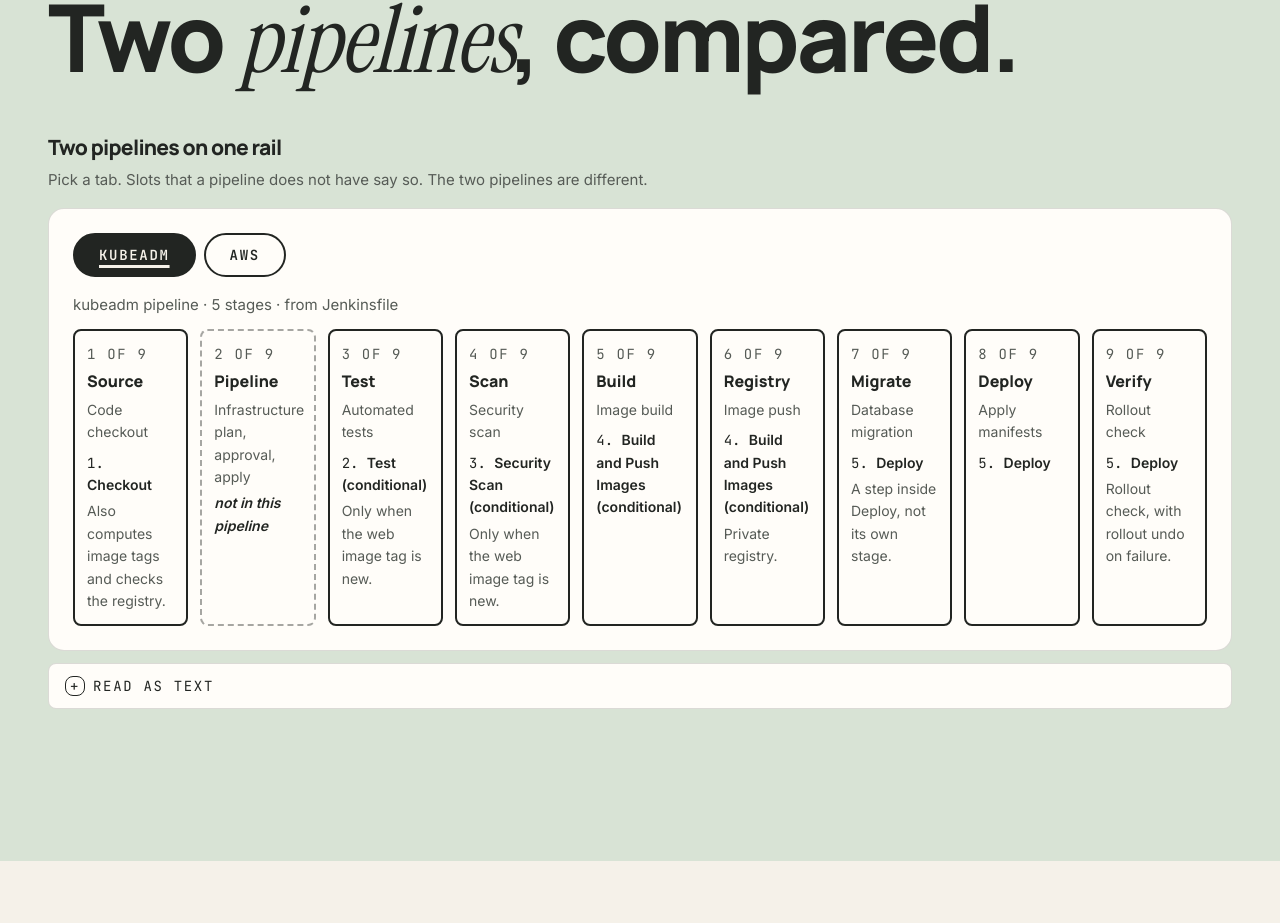
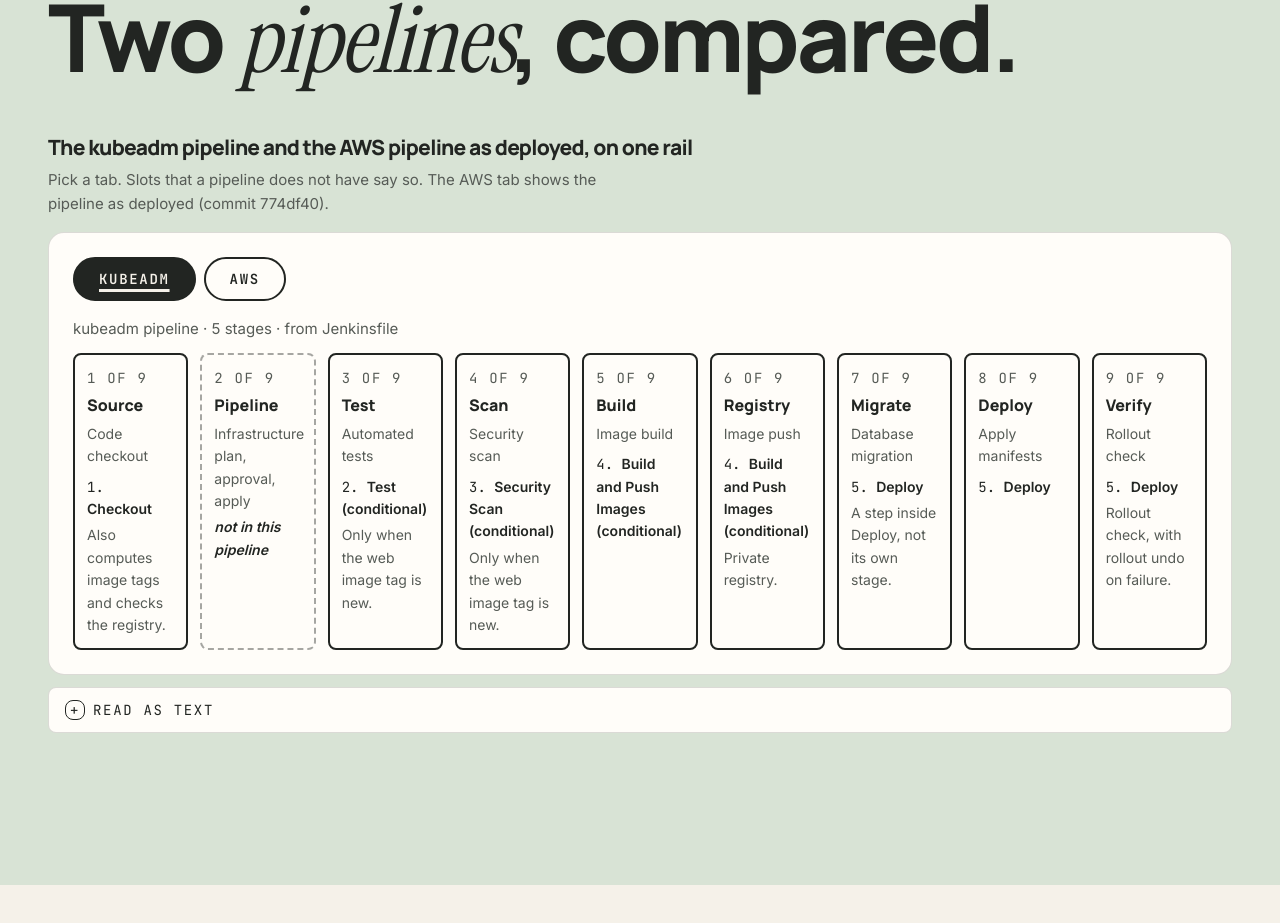
Before and after one commit to bharathMoger18/bharath-portfolio, a React (Vite) app: page / in a window 1280 px wide. Shown: the part 4290-5213 px from the top of the page. Built offline with nearby package versions, Linux system fonts and the light colour scheme.

Commit message:
fix(copy): compare diagram heading, caption and text alternative name both pipelines, AWS as deployed

```diff
--- a/src/components/diagrams/PipelineCompare.tsx
+++ b/src/components/diagrams/PipelineCompare.tsx
@@ -33,8 +33,8 @@
   pipelines = PIPELINES,
   railNotes = RAIL_NOTES,
   initial,
-  title = 'Two pipelines on one rail',
-  caption = 'Pick a tab. Slots that a pipeline does not have say so. The two pipelines are different.',
+  title = 'The kubeadm pipeline and the AWS pipeline as deployed, on one rail',
+  caption = 'Pick a tab. Slots that a pipeline does not have say so. The AWS tab shows the pipeline as deployed (commit 774df40).',
 }: PipelineCompareProps) {
   const uid = useId();
   const first = pipelines[0]?.id;
--- a/src/data/diagrams.ts
+++ b/src/data/diagrams.ts
@@ -46,7 +46,7 @@
 
 As deployed, this pipeline had no test stage, no security scan stage, no migrate step and no rollback. I added Test and Security Scan stages after teardown; they have never run.`;
 
-export const PIPELINE_COMPARE_TEXT = `Two pipelines are compared on one rail of nine slots: Source, Pipeline, Test, Scan, Build, Registry, Migrate, Deploy, Verify. A slot a pipeline does not have reads "not in this pipeline".
+export const PIPELINE_COMPARE_TEXT = `The kubeadm pipeline and the AWS pipeline as deployed (commit 774df40) are compared on one rail of nine slots: Source, Pipeline, Test, Scan, Build, Registry, Migrate, Deploy, Verify. A slot a pipeline does not have reads "not in this pipeline".
 
 kubeadm: Source is Checkout. Pipeline is not in this pipeline. Test and Scan are present and run only when the web image tag is new. Build and Registry are Build and Push Images, to a private registry. Migrate, Deploy and Verify are all inside the Deploy stage, which ends with a rollout check and a rollout undo on failure.
 
```
